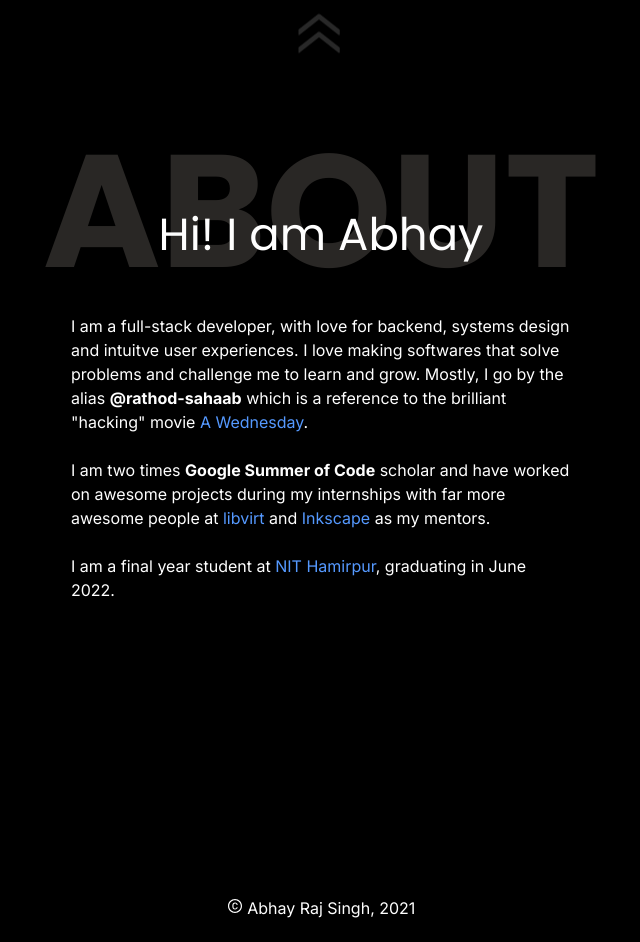
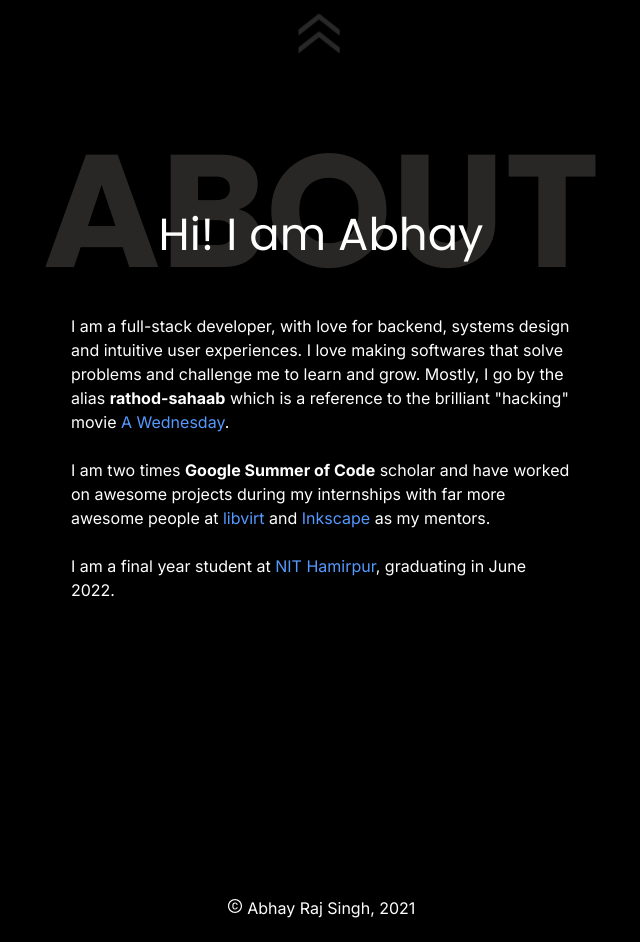
Before and after one commit to rathod-sahaab/portfolio-v2, a Gatsby site: page / in a window 1280 px wide. Shown: the part 709-1651 px from the top of the page, without its empty margins (319-959 px from the left). Built offline with nearby package versions, Linux system fonts and the light colour scheme; Gatsby itself is replaced by a stand-in of ours.

Commit message:
Content fixes

```diff
--- a/src/pages/index.tsx
+++ b/src/pages/index.tsx
@@ -30,9 +30,9 @@ const IndexPage = () => {
           <div className={styles.description}>
             <p>
               I am a full-stack developer, with love for backend, systems design
-              and intuitve user experiences. I love making softwares that solve
+              and intuitive user experiences. I love making softwares that solve
               problems and challenge me to learn and grow. Mostly, I go by the
-              alias <b>@rathod-sahaab</b> which is a reference to the brilliant
+              alias <b>rathod-sahaab</b> which is a reference to the brilliant
               &quot;hacking&quot; movie{" "}
               <a href="https://www.imdb.com/title/tt1280558/">A Wednesday</a>.
             </p>
```
